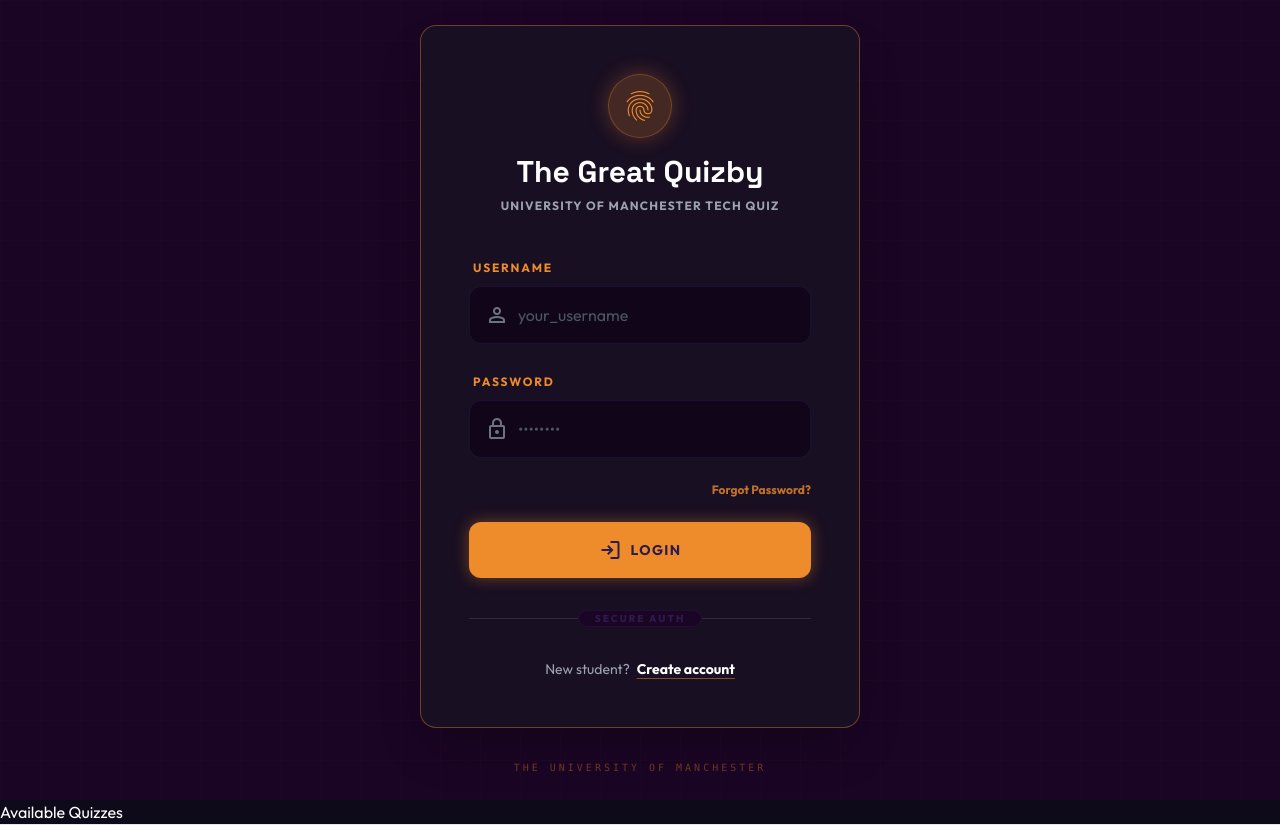
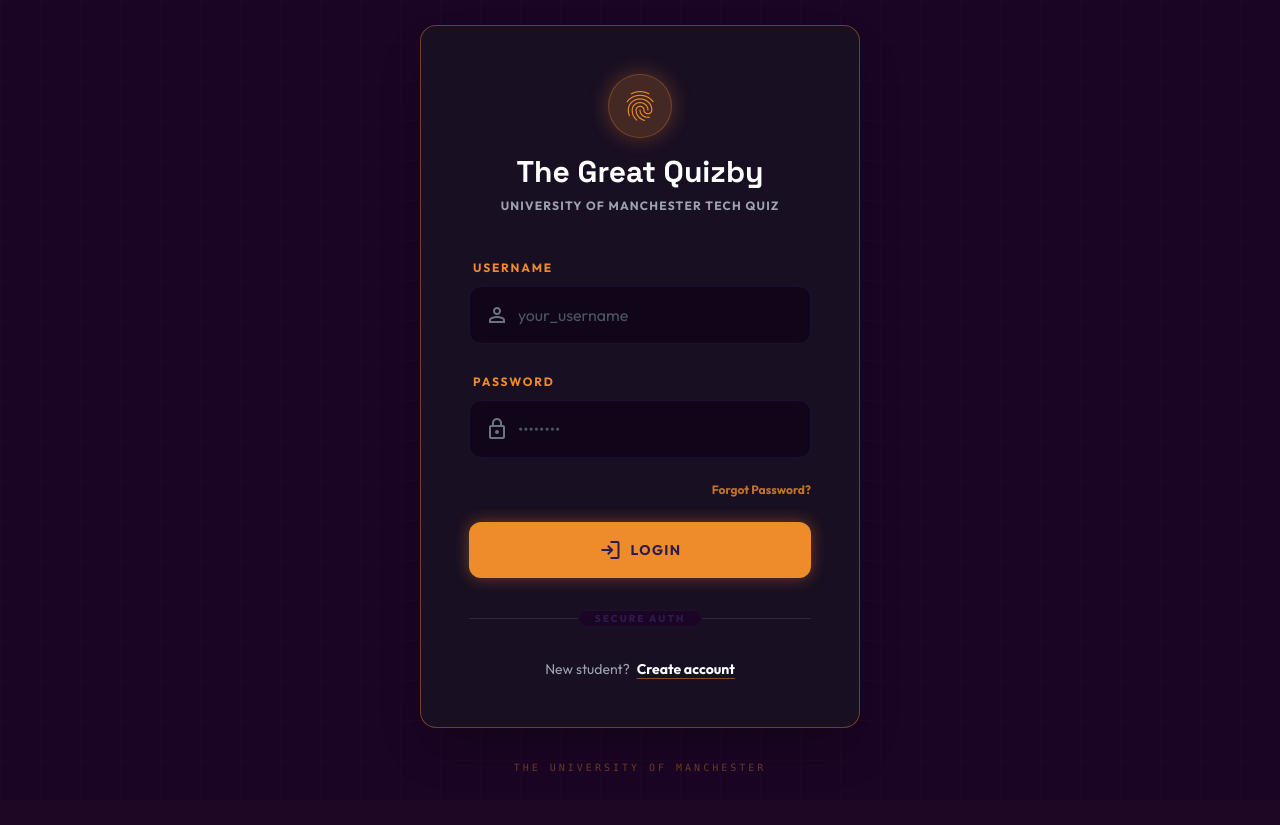
Before and after one commit to Izuki746/The-Great-Quizby, a Flask app: page / in a window 1280 px wide. After the commit the page ends 771 px from the top, so only its background shows below. Run offline with Flask 3, Linux system fonts and the light colour scheme; some libraries are stand-ins or nearby versions.

Commit message:
deleted streak and optimised ui

```diff
--- a/static/Layout.js
+++ b/static/Layout.js
@@ -8,7 +8,7 @@ export function Layout(children, currentView, user, onChangeView, onLogout) {
       <div class="fixed inset-0 z-0 pointer-events-none">
          <div class="absolute top-0 right-0 w-[500px] h-[500px] bg-secondary/10 rounded-full blur-[100px] mix-blend-screen"></div>
          <div class="absolute bottom-0 left-0 w-[500px] h-[500px] bg-primary/5 rounded-full blur-[100px] mix-blend-screen"></div>
-         <div class="absolute inset-0 bg-[url('https://www.transparenttextures.com/patterns/cubes.png')] opacity-[0.03]"></div>
+         <!-- Removed the texture layer that caused 'Available Quizzes' -->
       </div>
 
       <!-- Header -->
--- a/static/ProfileView.js
+++ b/static/ProfileView.js
@@ -1,7 +1,7 @@
 // Profile View
 export function ProfileView(user) {
   return `
-    <div class="flex-1 w-full">
+    <div class="flex-1 w-full overflow-hidden">
        <div class="relative w-full border-b border-white/10 bg-[#140e1a]">
           <div class="absolute inset-0 pointer-events-none opacity-20" style="background-image: linear-gradient(to right, rgba(238, 140, 43, 0.1) 1px, transparent 1px), linear-gradient(to bottom, rgba(238, 140, 43, 0.1) 1px, transparent 1px); background-size: 40px 40px;"></div>
 
@@ -16,30 +16,26 @@ export function ProfileView(user) {
                 <span class="material-symbols-outlined">military_tech</span>
                 <span>Level ${user.level} ${user.title}</span>
              </div>
-             <p class="text-slate-500 text-sm">Member since October 2023</p>
 
-             <div class="grid grid-cols-1 sm:grid-cols-3 gap-4 mt-10 w-full max-w-[960px]">
-                <div class="glass-card rounded-xl p-6 relative overflow-hidden group">
+             <!-- Optimized Stats Grid -->
+             <div class="grid grid-cols-1 sm:grid-cols-2 gap-4 mt-10 w-full max-w-[960px] justify-items-center">
+
+                <div class="glass-card rounded-xl p-6 relative overflow-hidden group text-center">
                    <div class="absolute top-0 right-0 p-4 opacity-10 group-hover:opacity-20 transition-opacity text-primary">
                       <span class="material-symbols-outlined text-6xl">quiz</span>
                    </div>
                    <p class="text-slate-400 text-xs font-bold uppercase tracking-wider">Total Quizzes</p>
                    <p class="text-3xl font-bold text-white mt-1 font-display">${user.totalQuizzes}</p>
                 </div>
-                <div class="glass-card rounded-xl p-6 relative overflow-hidden group">
+
+                <div class="glass-card rounded-xl p-6 relative overflow-hidden group text-center">
                    <div class="absolute top-0 right-0 p-4 opacity-10 group-hover:opacity-20 transition-opacity text-secondary">
                       <span class="material-symbols-outlined text-6xl">analytics</span>
                    </div>
                    <p class="text-slate-400 text-xs font-bold uppercase tracking-wider">Avg Accuracy</p>
                    <p class="text-3xl font-bold text-white mt-1 font-display">${user.avgAccuracy}%</p>
                 </div>
-                <div class="glass-card rounded-xl p-6 relative overflow-hidden group">
-                   <div class="absolute top-0 right-0 p-4 opacity-10 group-hover:opacity-20 transition-opacity text-green-500">
-                      <span class="material-symbols-outlined text-6xl">local_fire_department</span>
-                   </div>
-                   <p class="text-slate-400 text-xs font-bold uppercase tracking-wider">Current Streak</p>
-                   <p class="text-3xl font-bold text-white mt-1 font-display">${user.streak} Days</p>
-                </div>
+
              </div>
           </div>
        </div>
--- a/static/ResultsView.js
+++ b/static/ResultsView.js
@@ -38,26 +38,13 @@ export function ResultsView(result, onViewChange) {
                   <span class="text-[10px] text-gray-400 uppercase font-bold">Total Points</span>
                   <span class="text-2xl font-bold text-white font-display">${result.score}</span>
                </div>
-               <div class="px-5 py-3 rounded-lg bg-white/5 border border-white/10 flex flex-col">
-                  <span class="text-[10px] text-gray-400 uppercase font-bold">Streak</span>
-                  <span class="text-2xl font-bold text-white font-display">${result.streak} Days 🔥</span>
-               </div>
             </div>
          </div>
 
          <!-- Chart -->
          <div class="z-10 relative w-48 h-48 md:w-56 md:h-56 shrink-0 flex items-center justify-center">
              <svg class="transform -rotate-90" width="100%" height="100%" viewBox="0 0 200 200">
-                <!-- Background circle -->
-                <circle
-                  cx="100"
-                  cy="100"
-                  r="80"
-                  fill="none"
-                  stroke="#333"
-                  stroke-width="30"
-                />
-                <!-- Progress circle -->
+                <circle cx="100" cy="100" r="80" fill="none" stroke="#333" stroke-width="30" />
                 <circle
                   cx="100"
                   cy="100"
--- a/templates/index.html
+++ b/templates/index.html
@@ -4,18 +4,13 @@
     <meta charset="UTF-8" />
     <meta name="viewport" content="width=device-width, initial-scale=1.0" />
     <title>The Great Quizby | AI-Powered Learning</title>
+
     <link href="https://fonts.googleapis.com/css2?family=Space+Grotesk:wght@300;400;500;600;700&family=Outfit:wght@300;400;500;600;700;800&display=swap" rel="stylesheet">
     <link href="https://fonts.googleapis.com/css2?family=Material+Symbols+Outlined:wght,FILL@100..700,0..1&display=swap" rel="stylesheet" />
+
     <script src="https://cdn.tailwindcss.com"></script>
-    <script>
-tailwind.config = {
-  darkMode: 'class'
-}
-</script>
-<script src="{{ url_for('static', filename='login.js') }}"></script>
 
     <script>
-
       tailwind.config = {
         darkMode: 'class',
         theme: {
@@ -61,6 +56,7 @@ tailwind.config = {
         },
       }
     </script>
+
     <style>
       body {
         background-color: #0f0a1a;
@@ -97,15 +93,11 @@ tailwind.config = {
       }
     </style>
 </head>
+
 <body>
     <div id="root"></div>
+
+    <!-- Load main app -->
     <script src="{{ url_for('static', filename='app.js')}}" type="module"></script>
-
-    <h2>Available Quizzes</h2>
-<div id="quizList"></div>
-
-<hr>
-
-<div id="quizContainer"></div>
 </body>
 </html>
```
